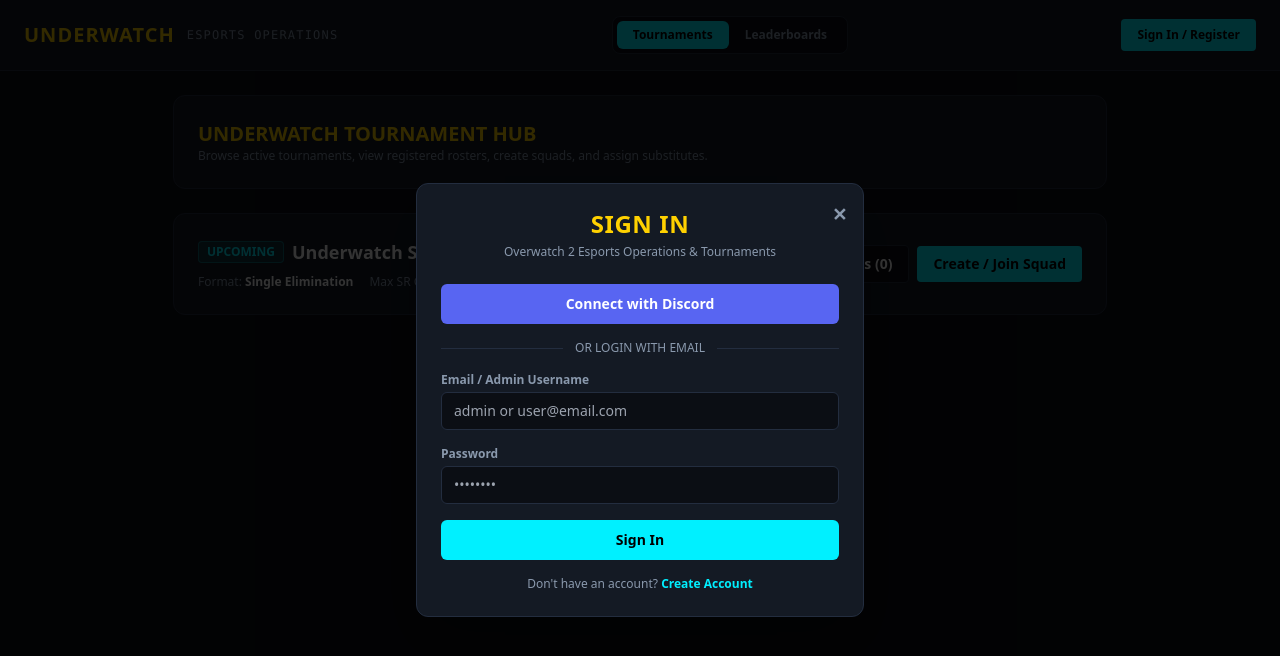
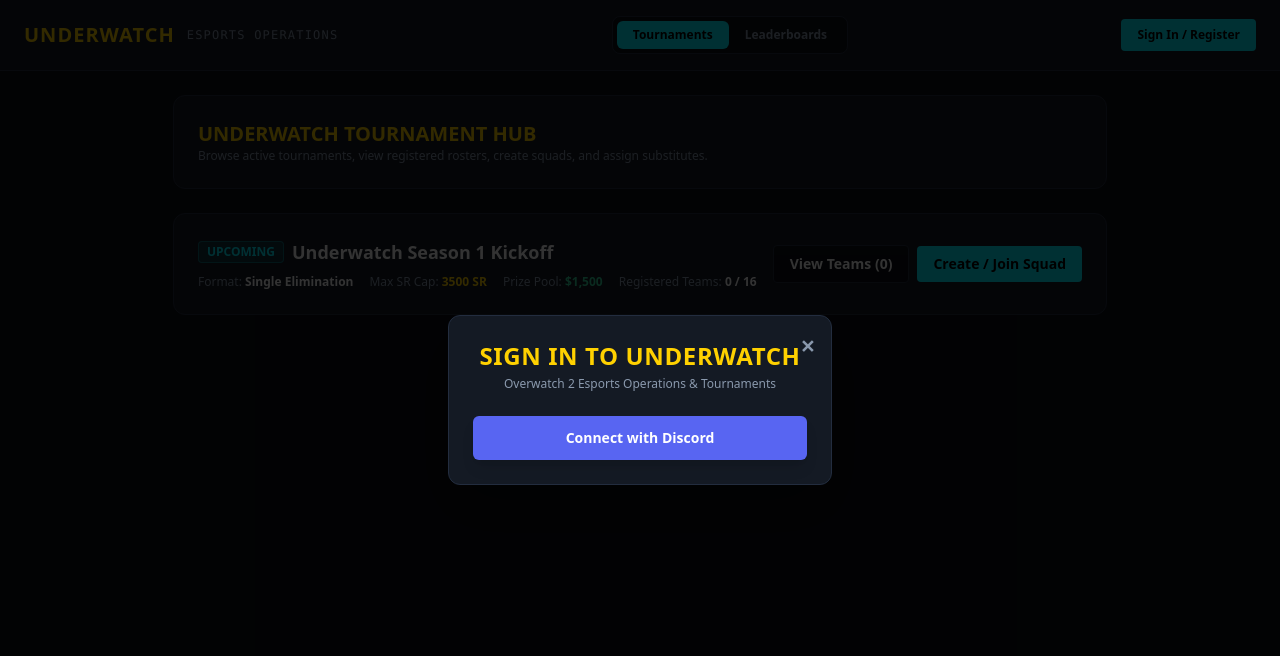
Before and after one commit to underwatchesport/tournament, a React (Vite) app: page / in a window 1280 px wide. Both pictures are taken after a click on the button "Sign In / Register". Shown: the top 656 px of the page. Built offline with nearby package versions, Linux system fonts and the light colour scheme.

Commit message:
streamline to discord login

```diff
--- a/src/features/auth/AuthModal.jsx
+++ b/src/features/auth/AuthModal.jsx
@@ -1,89 +1,19 @@
-import React, { useState } from "react";
+import React from "react";
 import { useAuth } from "../../context/AuthContext.jsx";
-import { validateBattleTag } from "../../utils/srValidators.js";
 
 export const AuthModal = ({ isOpen, onClose }) => {
-  const { loginWithEmail, loginWithDiscord, signUp, updateUserProfile } = useAuth();
-  const [isSignUp, setIsSignUp] = useState(false);
-
-  // Login State
-  const [email, setEmail] = useState("");
-  const [password, setPassword] = useState("");
-
-  // Registration State
-  const [regUsername, setRegUsername] = useState("");
-  const [regEmail, setRegEmail] = useState("");
-  const [regBattleTag, setRegBattleTag] = useState("");
-  const [regDiscordTag, setRegDiscordTag] = useState("");
-  const [regSr, setRegSr] = useState(2500);
-
-  const [error, setError] = useState("");
+  const { loginWithDiscord } = useAuth();
 
   if (!isOpen) return null;
-
-  const handleEmailLogin = (e) => {
-    e.preventDefault();
-    setError("");
-    const res = loginWithEmail(email, password);
-    if (res && res.success) {
-      onClose();
-    } else if (res === false) {
-      setError("Invalid login credentials.");
-    } else {
-      onClose();
-    }
-  };
 
   const handleDiscordAuth = () => {
     loginWithDiscord();
     onClose();
   };
 
-  const handleRegister = (e) => {
-    e.preventDefault();
-    setError("");
-
-    if (!validateBattleTag(regBattleTag)) {
-      setError("Invalid BattleTag format! Example: Player#1234");
-      return;
-    }
-
-    if (!regDiscordTag.trim()) {
-      setError("Discord tag is required.");
-      return;
-    }
-
-    const userId = `user_${Date.now()}`;
-    const newUser = {
-      id: userId,
-      username: regUsername,
-      email: regEmail,
-      battleTag: regBattleTag,
-      discordTag: regDiscordTag,
-      sr: parseInt(regSr, 10) || 2500,
-      role: "player",
-      primaryRole: "dps",
-      avatar: "https://cdn.discordapp.com/embed/avatars/0.png"
-    };
-
-    localStorage.setItem("underwatch_active_user", JSON.stringify(newUser));
-    localStorage.setItem(`underwatch_profile_${userId}`, JSON.stringify(newUser));
-
-    if (signUp) {
-      signUp(regUsername, regEmail, regBattleTag, regDiscordTag);
-    }
-
-    if (updateUserProfile) {
-      updateUserProfile(newUser);
-    }
-
-    onClose();
-    window.location.reload();
-  };
-
   return (
     <div className="fixed inset-0 z-50 bg-black/80 flex items-center justify-center p-4">
-      <div className="bg-[#141A24] border border-[#232D3F] rounded-xl max-w-md w-full p-6 shadow-2xl relative">
+      <div className="bg-[#141A24] border border-[#232D3F] rounded-xl max-w-sm w-full p-6 shadow-2xl relative">
         <button
           onClick={onClose}
           className="absolute top-4 right-4 text-[#8A99AD] hover:text-white font-bold text-lg"
@@ -93,164 +23,19 @@ export const AuthModal = ({ isOpen, onClose }) => {
 
         <div className="text-center mb-6">
           <h2 className="text-2xl font-bold text-[#FFD100] tracking-wide">
-            {isSignUp ? "JOIN UNDERWATCH" : "SIGN IN"}
+            SIGN IN TO UNDERWATCH
           </h2>
           <p className="text-xs text-[#8A99AD] mt-1">
             Overwatch 2 Esports Operations & Tournaments
           </p>
         </div>
 
-        {error && (
-          <div className="mb-4 p-3 bg-red-500/10 border border-red-500/30 text-red-400 text-xs rounded-md">
-            {error}
-          </div>
-        )}
-
-        {!isSignUp ? (
-          <div>
-            <button
-              onClick={handleDiscordAuth}
-              className="w-full bg-[#5865F2] hover:bg-[#4752C4] text-white font-semibold py-2.5 px-4 rounded-md text-sm flex items-center justify-center gap-2 mb-4 transition-all"
-            >
-              <span>Connect with Discord</span>
-            </button>
-
-            <div className="flex items-center my-4">
-              <div className="flex-1 border-t border-[#232D3F]"></div>
-              <span className="px-3 text-xs text-[#8A99AD] uppercase">Or login with email</span>
-              <div className="flex-1 border-t border-[#232D3F]"></div>
-            </div>
-
-            <form onSubmit={handleEmailLogin} className="space-y-4">
-              <div>
-                <label className="block text-xs font-semibold text-[#8A99AD] mb-1">Email / Admin Username</label>
-                <input
-                  type="text"
-                  value={email}
-                  onChange={(e) => setEmail(e.target.value)}
-                  placeholder="admin or user@email.com"
-                  className="w-full bg-[#0B0E14] border border-[#232D3F] rounded-md px-3 py-2 text-sm text-white focus:outline-none focus:border-[#00F0FF]"
-                  required
-                />
-              </div>
-
-              <div>
-                <label className="block text-xs font-semibold text-[#8A99AD] mb-1">Password</label>
-                <input
-                  type="password"
-                  value={password}
-                  onChange={(e) => setPassword(e.target.value)}
-                  placeholder="••••••••"
-                  className="w-full bg-[#0B0E14] border border-[#232D3F] rounded-md px-3 py-2 text-sm text-white focus:outline-none focus:border-[#00F0FF]"
-                  required
-                />
-              </div>
-
-              <button
-                type="submit"
-                className="w-full bg-[#00F0FF] text-black font-bold py-2.5 rounded-md text-sm hover:bg-[#00F0FF]/90 transition-all mt-2"
-              >
-                Sign In
-              </button>
-            </form>
-
-            <div className="mt-4 text-center text-xs text-[#8A99AD]">
-              Don't have an account?{" "}
-              <button
-                onClick={() => setIsSignUp(true)}
-                className="text-[#00F0FF] hover:underline font-semibold"
-              >
-                Create Account
-              </button>
-            </div>
-          </div>
-        ) : (
-          <form onSubmit={handleRegister} className="space-y-3">
-            <div>
-              <label className="block text-xs font-semibold text-[#8A99AD] mb-1">Username</label>
-              <input
-                type="text"
-                value={regUsername}
-                onChange={(e) => setRegUsername(e.target.value)}
-                placeholder="TracerGod"
-                className="w-full bg-[#0B0E14] border border-[#232D3F] rounded-md px-3 py-1.5 text-sm text-white focus:outline-none focus:border-[#00F0FF]"
-                required
-              />
-            </div>
-
-            <div>
-              <label className="block text-xs font-semibold text-[#8A99AD] mb-1">Email</label>
-              <input
-                type="email"
-                value={regEmail}
-                onChange={(e) => setRegEmail(e.target.value)}
-                placeholder="tracer@underwatch.gg"
-                className="w-full bg-[#0B0E14] border border-[#232D3F] rounded-md px-3 py-1.5 text-sm text-white focus:outline-none focus:border-[#00F0FF]"
-                required
-              />
-            </div>
-
-            <div className="grid grid-cols-2 gap-2">
-              <div>
-                <label className="block text-xs font-semibold text-[#8A99AD] mb-1">
-                  BattleTag <span className="text-[#00F0FF]">*</span>
-                </label>
-                <input
-                  type="text"
-                  value={regBattleTag}
-                  onChange={(e) => setRegBattleTag(e.target.value)}
-                  placeholder="Tracer#12345"
-                  className="w-full bg-[#0B0E14] border border-[#232D3F] rounded-md px-3 py-1.5 text-sm text-white focus:outline-none focus:border-[#00F0FF]"
-                  required
-                />
-              </div>
-              <div>
-                <label className="block text-xs font-semibold text-[#8A99AD] mb-1">
-                  SR Rating <span className="text-[#FFD100]">*</span>
-                </label>
-                <input
-                  type="number"
-                  value={regSr}
-                  onChange={(e) => setRegSr(e.target.value)}
-                  placeholder="2500"
-                  className="w-full bg-[#0B0E14] border border-[#232D3F] rounded-md px-3 py-1.5 text-sm text-white focus:outline-none focus:border-[#00F0FF]"
-                  required
-                />
-              </div>
-            </div>
-
-            <div>
-              <label className="block text-xs font-semibold text-[#8A99AD] mb-1">
-                Discord Tag <span className="text-[#00F0FF]">*</span>
-              </label>
-              <input
-                type="text"
-                value={regDiscordTag}
-                onChange={(e) => setRegDiscordTag(e.target.value)}
-                placeholder="tracer_ow"
-                className="w-full bg-[#0B0E14] border border-[#232D3F] rounded-md px-3 py-1.5 text-sm text-white focus:outline-none focus:border-[#00F0FF]"
-                required
-              />
-            </div>
-
-            <button
-              type="submit"
-              className="w-full bg-[#FFD100] text-black font-bold py-2.5 rounded-md text-sm hover:bg-[#FFD100]/90 transition-all mt-2"
-            >
-              Register Account
-            </button>
-
-            <div className="mt-3 text-center text-xs text-[#8A99AD]">
-              Already registered?{" "}
-              <button
-                onClick={() => setIsSignUp(false)}
-                className="text-[#00F0FF] hover:underline font-semibold"
-              >
-                Back to Sign In
-              </button>
-            </div>
-          </form>
-        )}
+        <button
+          onClick={handleDiscordAuth}
+          className="w-full bg-[#5865F2] hover:bg-[#4752C4] text-white font-bold py-3 px-4 rounded-md text-sm flex items-center justify-center gap-2 transition-all shadow-lg"
+        >
+          <span>Connect with Discord</span>
+        </button>
       </div>
     </div>
   );
```
Also changed, not shown: src/context/AuthContext.jsx (+1 -9 lines).
